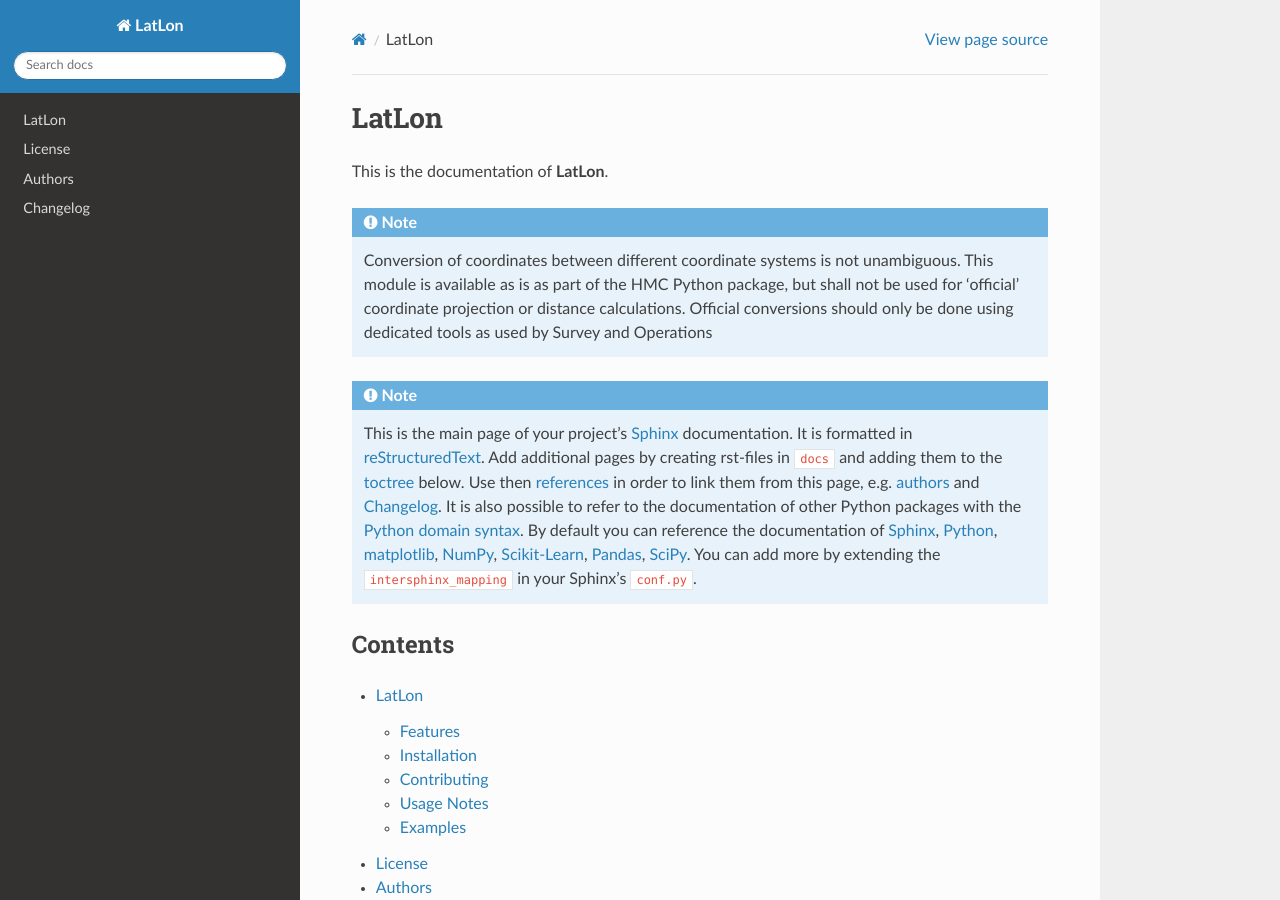
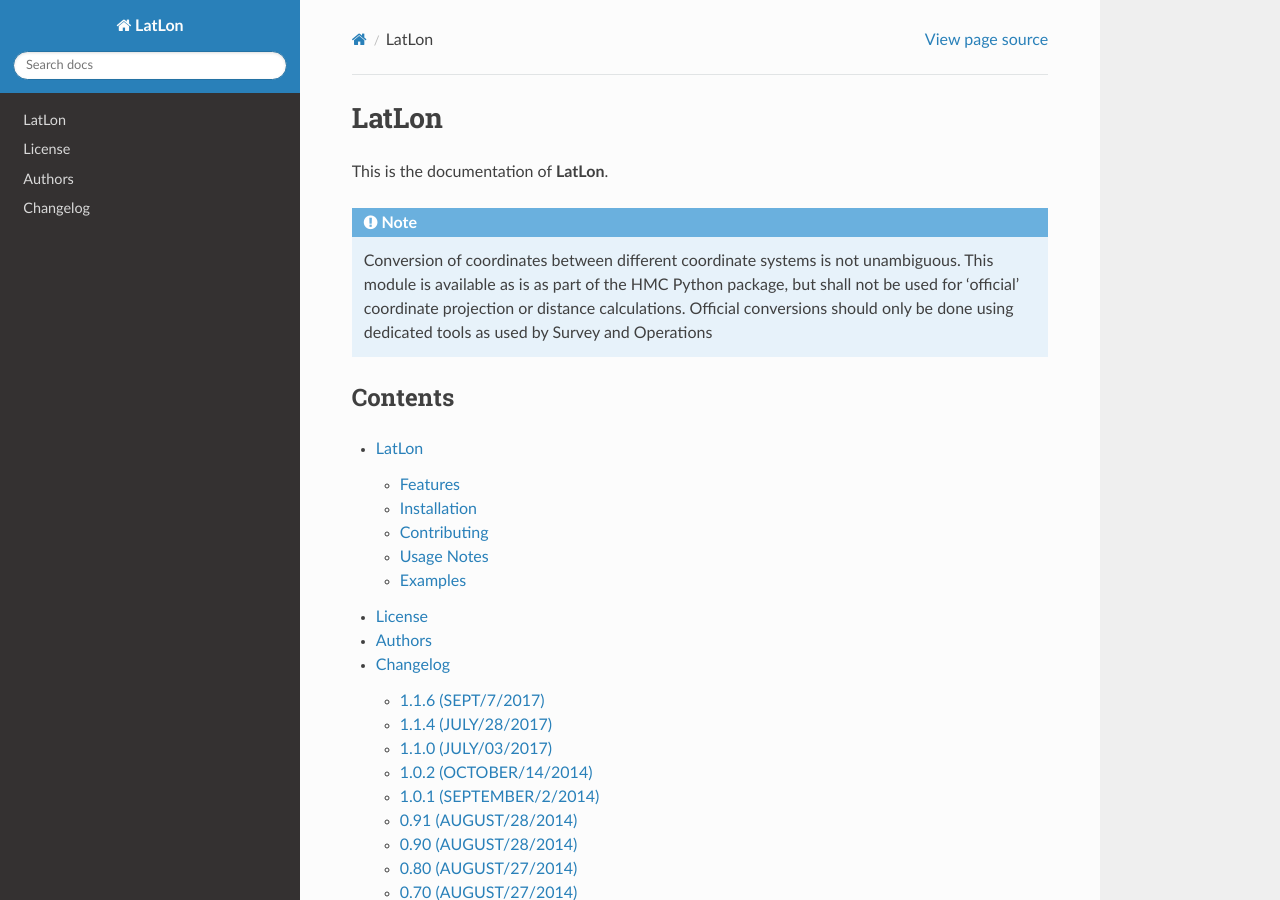
Before and after one commit to eelcovv/LatLonCalc, a Sphinx documentation site: the page built from docs/index.rst, in a window 1280 px wide and 900 px high. Built offline with Sphinx 7.4.7 and the Read the Docs theme 2.0.0, drawn with Linux system fonts in a browser that asks for light colours; formulas are drawn with MathJax 3; pages that are not in the unit, such as notebooks, are missing from menus.

Commit message:
removed note at front page for version 1.1.6

```diff
--- a/docs/index.rst
+++ b/docs/index.rst
@@ -10,28 +10,6 @@
     available as is as part of the HMC Python package, but shall not be used for 'official' coordinate projection or
     distance calculations. Official conversions should only be done using dedicated tools as used by
     Survey and Operations
-
-
-.. note::
-
-    This is the main page of your project's `Sphinx <http://sphinx-doc.org/>`_
-    documentation. It is formatted in `reStructuredText
-    <http://sphinx-doc.org/rest.html>`__. Add additional pages by creating
-    rst-files in ``docs`` and adding them to the `toctree
-    <http://sphinx-doc.org/markup/toctree.html>`_ below. Use then
-    `references <http://sphinx-doc.org/markup/inline.html>`__ in order to link
-    them from this page, e.g. :ref:`authors <authors>` and :ref:`changes`.
-    It is also possible to refer to the documentation of other Python packages
-    with the `Python domain syntax
-    <http://sphinx-doc.org/domains.html#the-python-domain>`__. By default you
-    can reference the documentation of `Sphinx <http://sphinx.pocoo.org>`__,
-    `Python <http://docs.python.org/>`__, `matplotlib
-    <http://matplotlib.sourceforge.net>`__, `NumPy
-    <http://docs.scipy.org/doc/numpy>`__, `Scikit-Learn
-    <http://scikit-learn.org/stable>`__, `Pandas
-    <http://pandas.pydata.org/pandas-docs/stable>`__, `SciPy
-    <http://docs.scipy.org/doc/scipy/reference/>`__. You can add more by
-    extending the ``intersphinx_mapping`` in your Sphinx's ``conf.py``.
 
 Contents
 ========
```
